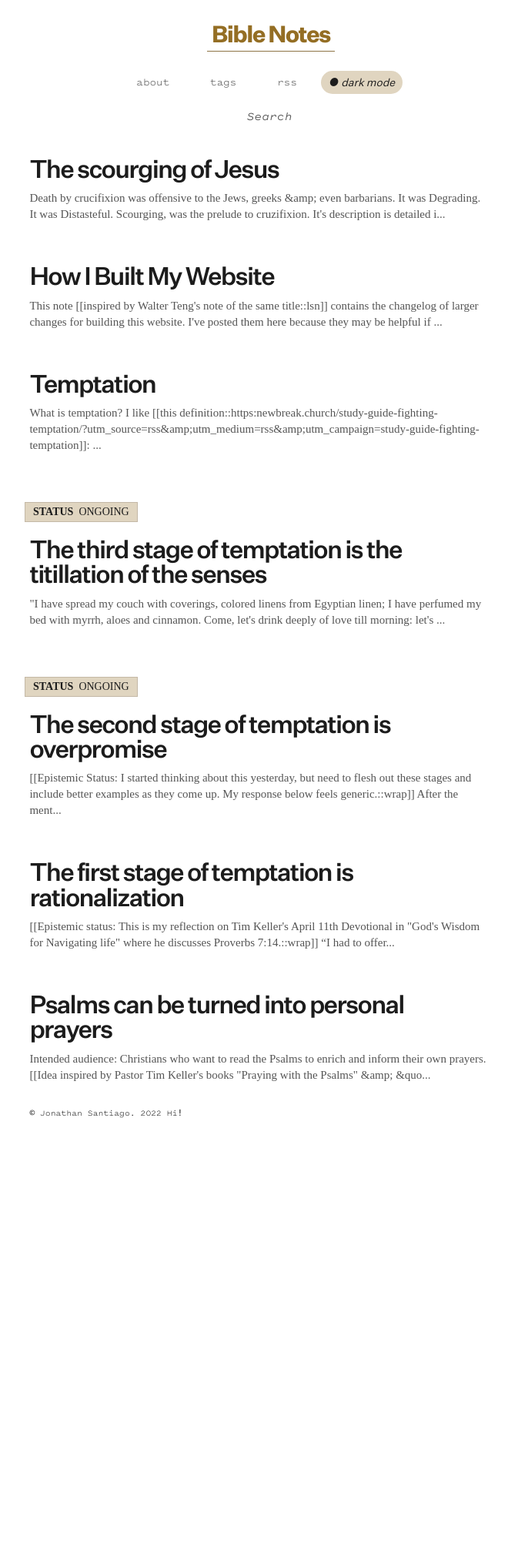
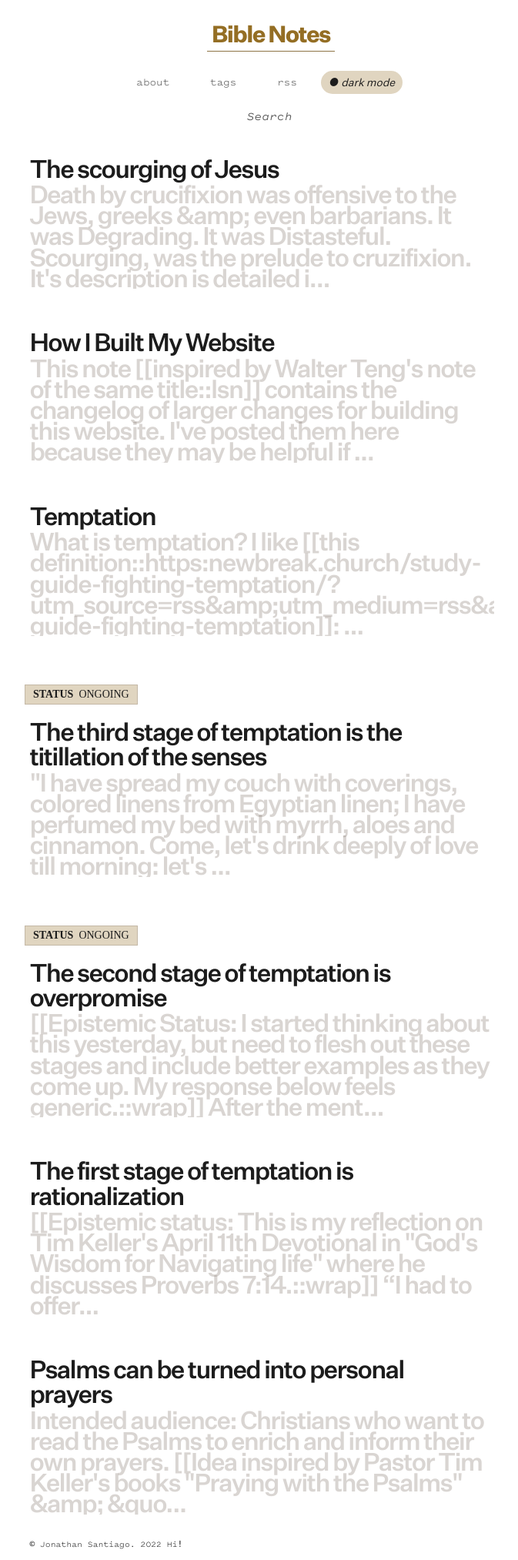
Before and after one commit to jsantiago611/digital-garden-master, a Jekyll site: the page built from index.md, in a window 1280 px wide. Shown: the whole page at 77% size, without its empty margins (298-971 px from the left). Built offline with Jekyll 4.4.1, drawn with Linux system fonts in a browser that asks for light colours; some web fonts are replaced; before the commit the page ends 1466 px from its top, so only the background shows below that.

Commit message:
changing feed summary font style

```diff
--- a/assets/css/Style.css
+++ b/assets/css/Style.css
@@ -2829,14 +2829,18 @@ a.button-block {
 }
 
 .feed-excerpt{
-    color: var(--primary-text-color);
-    margin-top: -12px;
+    color: var(--c-border);
+    margin-top: -20px;
     margin-left: 20px !important;
     margin-right: 30px;
-    font-family:  var(--font-family-sans);
+    font-family: var(--font-family-serif);
     font-size: 15px;
     overflow: hidden;
     margin-bottom: 5px;
+    font-weight: 500;
+    font-size: calc(20px + (35 - 20) * ( 100vw - 300px) / ( 1500 - 300));
+    line-height: 1.7rem;
+    letter-spacing: var(--letter-spacing-tight);
 }
 
 .tags {
```
